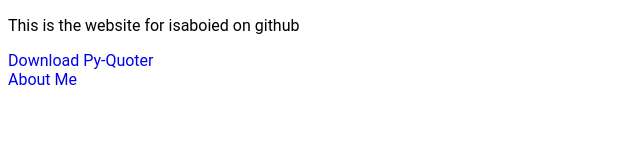
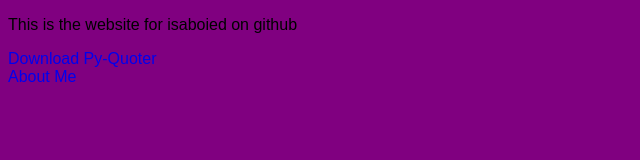
Before and after one commit to isaboied/isaboied.github.io, a plain HTML site: page index.html in a window 1280 px wide. Shown: the whole page, without its empty margins (0-640 px from the left). Drawn offline with Linux system fonts and the light colour scheme.

Commit message:
update index

```diff
--- a/index.html
+++ b/index.html
@@ -4,8 +4,8 @@
     <title>Amazing Website</title>
     <style>
         body {
-            background-color: pastel purple;
-            font-family: "Roboto";
+            background-color:purple;
+            font-family: "Arial";
         }
         a {
             text-decoration: none;
```
